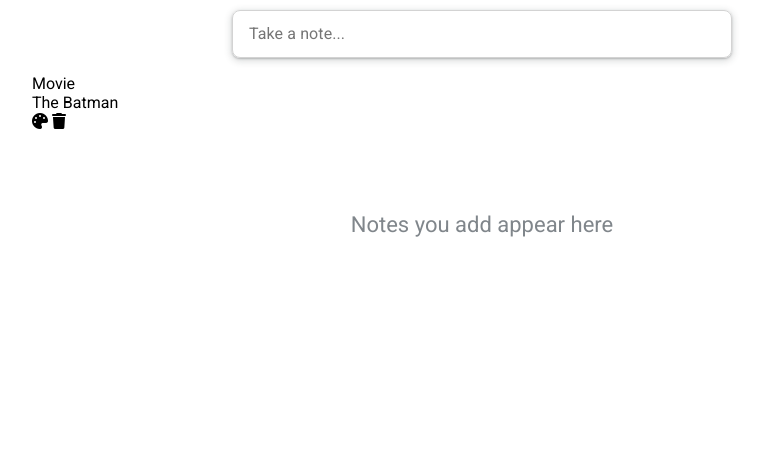
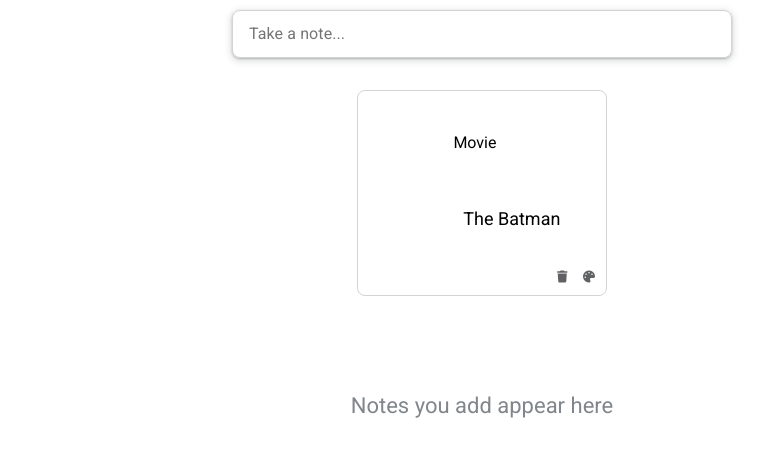
Before and after one commit to ravindra-23/notes-app-javascript, a plain HTML site: page index.html in a window 1280 px wide. Shown: the part 118-574 px from the top of the page, without its empty margins (158-924 px from the left). Drawn offline with Linux system fonts and the light colour scheme.

Commit message:
added notes section styles

```diff
--- a/style.css
+++ b/style.css
@@ -152,3 +152,79 @@ input:focus {
   height: 40px;
   justify-content: space-between;
 }
+
+/* Notes */
+
+#notes {
+    display: flex;
+    flex-wrap: wrap;
+    justify-content: center;
+}
+
+.note {
+    display: flex;
+    flex-direction: column;
+    justify-content: space-between;
+    margin: 16px;
+    width: 250px;
+    background-color: #fff;
+    border-color: #e0e0e0;
+    border: 1px solid #d3d3d3;
+    box-sizing: border-box;
+    overflow: hidden;
+    position: relative;
+    border-radius: 8px;
+    transition: all 0.2s ease-in;
+}
+
+.note-title {
+    padding-top: 12px;
+    font-size: 1rem;
+    font-weight: 500;
+    line-height: 1.5rem;
+    min-height: 38px;
+    padding: 16px 16px 0 16px;
+    transition: background-color 0.218s ease-in;
+    box-sizing: border-box;
+    font-variant-ligatures: none;
+    outline: none;
+    white-space: pre-wrap;
+    word-wrap: break-word;
+}
+
+.note-text {
+    font-size: 1.125rem;
+    font-weight: 400;
+    line-height: 1.5rem;
+    min-height: 30px;
+    padding: 4px 16px 12px 16px;
+    box-sizing: border-box;
+    font-variant-ligatures: none;
+    outline: none;
+    white-space: pre-wrap;
+    word-wrap: break-word;
+}
+
+.toolbar {
+    opacity: 1;
+    flex-direction: row-reverse;
+    align-items: center;
+    color: rgba(0, 0, 0, 0.54);
+    display: flex;
+    font-size: 12px;
+    line-height: 26px;
+    margin: 4px 0;
+    position: relative;
+    transition: all 0.2s ease-in-out;
+}
+
+.toolbar-color,
+.toolbar-delete {
+    height: 20px;
+    margin: 0 8px;
+    width: 20px;
+    margin: 0 3px;
+    cursor: pointer;
+    color: #202124;
+    opacity: 0.71;
+}
```
